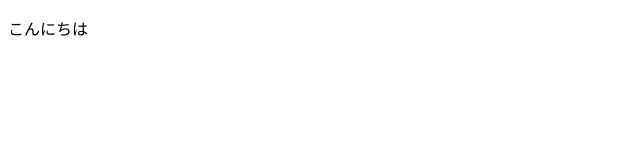
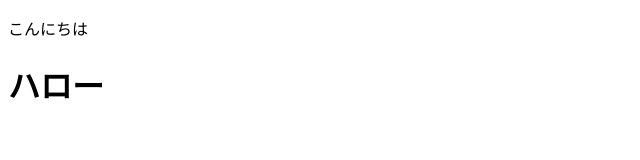
Before and after one commit to 0093-n11/git-practice, a plain HTML site: page index.html in a window 1280 px wide. Shown: the whole page, without its empty margins (0-640 px from the left). Drawn offline with Linux system fonts and the light colour scheme.

Commit message:
h1追加

```diff
--- a/index.html
+++ b/index.html
@@ -7,5 +7,6 @@
 </head>
 <body>
   <p>こんにちは</p>
+  <h1>ハロー</h1>
 </body>
 </html>
```
